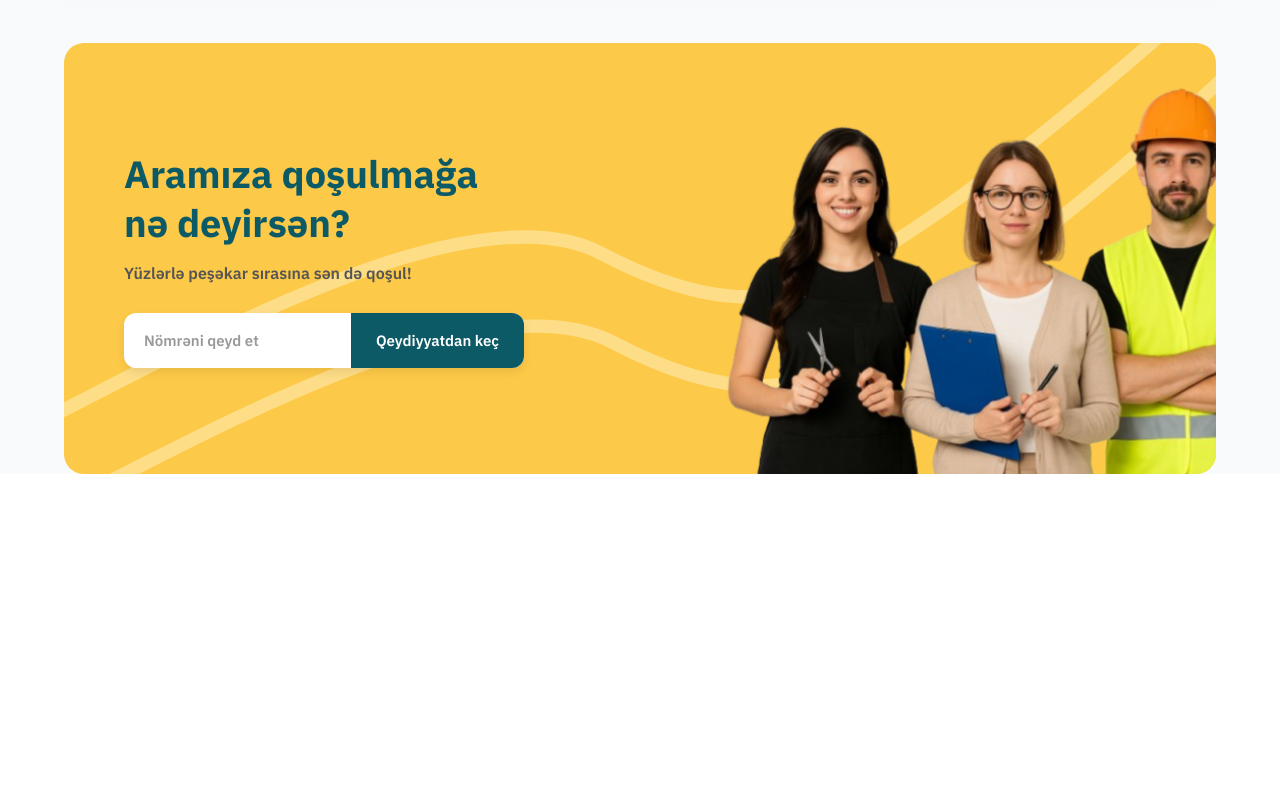
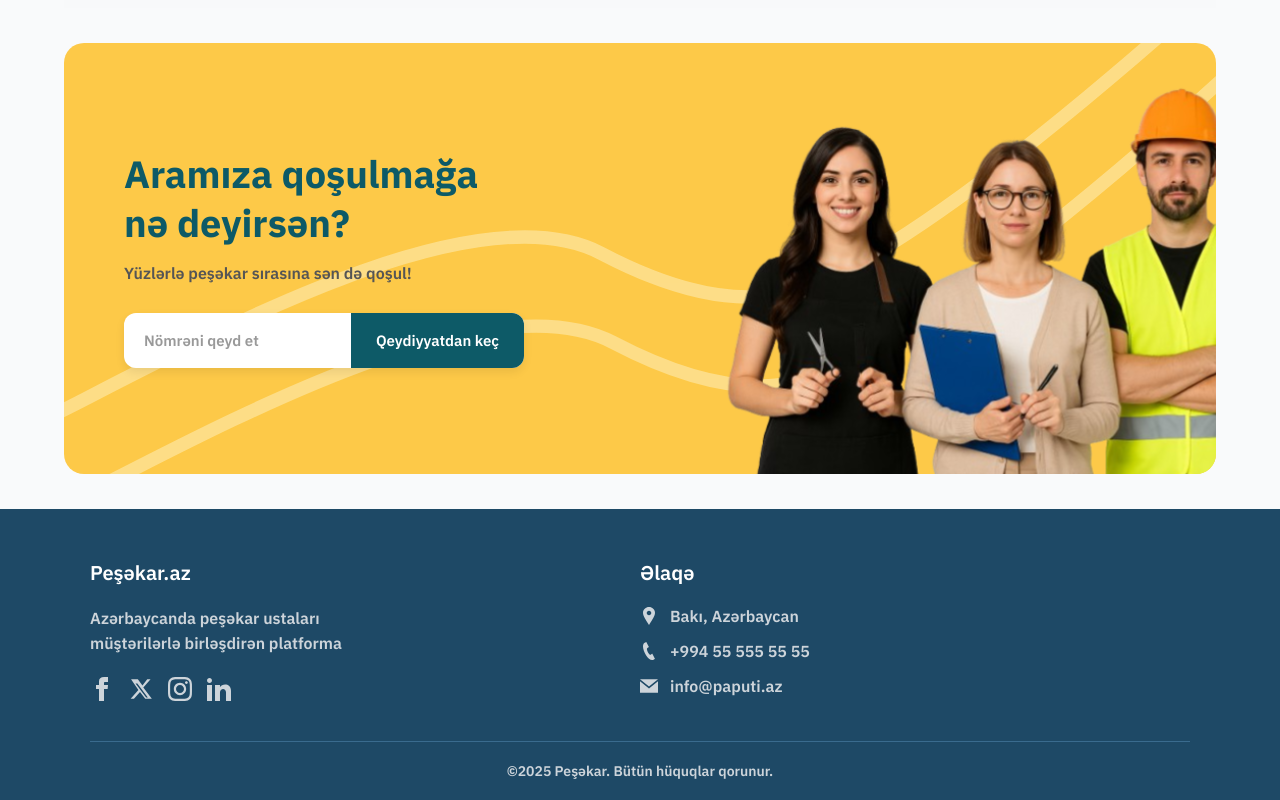
Before and after one commit to Yunis003/BDA-Pesekarlar.az, a React (Vite) app: page / in a window 1280 px wide. Shown: the part 3020-3820 px from the top of the page. Before the commit the page ends 3494 px from the top, so only its background shows below. Built offline with nearby package versions, Linux system fonts and the light colour scheme.

Commit message:
Footer Section

```diff
--- a/src/App.jsx
+++ b/src/App.jsx
@@ -6,6 +6,7 @@ import Card from './Components/Card';
 import JoinUsCard from './Components/JoinUsCard';
 import Comments from './Components/Comments';
 import StatsBanner from './Components/StatsBanner';
+import Footer from './Components/Footer';
 import './App.css';
 function App() {
   return (
@@ -18,7 +19,7 @@ function App() {
       <StatsBanner />
       <Comments />
       <JoinUsCard />
-      {/* <Footer /> */}
+      <Footer />
     </div>
   );
 }
--- /dev/null
+++ b/src/Components/Footer.jsx
@@ -0,0 +1,69 @@
+// src/Footer.js
+
+import React from 'react';
+import './Footer.css';
+
+const Footer = () => {
+  return (
+    <footer className="site-footer">
+      <div className="footer-container">
+        <div className="footer-content">
+          {/* Sol Sütun: Haqqında */}
+          <div className="footer-column footer-about">
+            <h3 className="footer-title">Peşəkar.az</h3>
+            <p className="footer-description">
+              Azərbaycanda peşəkar ustaları müştərilərlə birləşdirən platforma
+            </p>
+            <div className="social-icons">
+              <a href="#" aria-label="Facebook">
+                {/* Facebook SVG Icon */}
+                <svg xmlns="http://www.w3.org/2000/svg" width="24" height="24" viewBox="0 0 24 24" fill="currentColor"><path d="M9 8h-3v4h3v12h5v-12h3.642l.358-4h-4v-1.667c0-.955.192-1.333 1.115-1.333h2.885v-5h-3.808c-3.596 0-5.192 1.583-5.192 4.615v2.385z"/></svg>
+              </a>
+              <a href="#" aria-label="X">
+                {/* X (Twitter) SVG Icon */}
+                <svg xmlns="http://www.w3.org/2000/svg" width="24" height="24" viewBox="0 0 24 24" fill="currentColor"><path d="M18.244 2.25h3.308l-7.227 8.26 8.502 11.24h-6.617l-5.21-6.817-6.044 6.817h-3.308l7.73-8.835-7.317-10.66h6.772l4.643 6.363zm-1.102 18.25h1.7l-10.5-14.07h-1.8l10.6 14.07z"/></svg>
+              </a>
+              <a href="#" aria-label="Instagram">
+                {/* Instagram SVG Icon */}
+                <svg xmlns="http://www.w3.org/2000/svg" width="24" height="24" viewBox="0 0 24 24" fill="currentColor"><path d="M12 2.163c3.204 0 3.584.012 4.85.07 3.252.148 4.771 1.691 4.919 4.919.058 1.265.069 1.645.069 4.85s-.011 3.584-.069 4.85c-.149 3.225-1.664 4.771-4.919 4.919-1.266.058-1.644.07-4.85.07s-3.584-.012-4.85-.07c-3.26-.149-4.771-1.699-4.919-4.92-.058-1.265-.07-1.644-.07-4.85s.012-3.584.07-4.85c.149-3.227 1.664-4.771 4.919-4.919 1.266-.057 1.645-.069 4.85-.069zm0-2.163c-3.259 0-3.667.014-4.947.072-4.358.2-6.78 2.618-6.98 6.98-.059 1.281-.073 1.689-.073 4.948s.014 3.667.072 4.947c.2 4.358 2.618 6.78 6.98 6.98 1.281.058 1.689.072 4.948.072s3.667-.014 4.947-.072c4.354-.2 6.782-2.618 6.979-6.98.059-1.28.073-1.689.073-4.947s-.014-3.667-.072-4.947c-.196-4.354-2.617-6.78-6.979-6.98-1.281-.059-1.689-.073-4.948-.073zm0 5.838c-3.403 0-6.162 2.759-6.162 6.162s2.759 6.162 6.162 6.162 6.162-2.759 6.162-6.162-2.759-6.162-6.162-6.162zm0 10.162c-2.209 0-4-1.79-4-4s1.791-4 4-4 4 1.79 4 4-1.791 4-4 4zm6.406-11.845c-.796 0-1.441.645-1.441 1.44s.645 1.441 1.441 1.441 1.441-.645 1.441-1.441-.645-1.44-1.441-1.44z"/></svg>
+              </a>
+              <a href="#" aria-label="LinkedIn">
+                {/* LinkedIn SVG Icon */}
+                <svg xmlns="http://www.w3.org/2000/svg" width="24" height="24" viewBox="0 0 24 24" fill="currentColor"><path d="M4.98 3.5c0 1.381-1.11 2.5-2.48 2.5s-2.48-1.119-2.48-2.5c0-1.38 1.11-2.5 2.48-2.5s2.48 1.12 2.48 2.5zm.02 4.5h-5v16h5v-16zm7.982 0h-4.968v16h4.969v-8.399c0-4.67 6.029-5.052 6.029 0v8.399h4.988v-10.131c0-7.88-8.922-7.593-11.018-3.714v-2.155z"/></svg>
+              </a>
+            </div>
+          </div>
+
+          {/* Sağ Sütun: Əlaqə */}
+          <div className="footer-column footer-contact">
+            <h3 className="footer-title">Əlaqə</h3>
+            <ul className="contact-list">
+              <li>
+                {/* Location Icon */}
+                <svg xmlns="http://www.w3.org/2000/svg" width="18" height="18" viewBox="0 0 24 24" fill="currentColor"><path d="M12 0c-4.198 0-8 3.403-8 7.602 0 4.198 3.469 9.21 8 16.398 4.531-7.188 8-12.2 8-16.398 0-4.199-3.801-7.602-8-7.602zm0 11c-1.657 0-3-1.343-3-3s1.343-3 3-3 3 1.343 3 3-1.343 3-3 3z"/></svg>
+                <span>Bakı, Azərbaycan</span>
+              </li>
+              <li>
+                {/* Phone Icon */}
+                <svg xmlns="http://www.w3.org/2000/svg" width="18" height="18" viewBox="0 0 24 24" fill="currentColor"><path d="M20 22.621l-3.521-6.795c-.008.004-1.974.97-2.064 1.011-2.24 1.086-6.799-7.82-4.609-8.994l2.083-1.026-3.493-6.817-2.106 1.039c-7.202 3.755 4.233 25.982 11.6 22.615.121-.055 2.102-1.029 2.11-1.033z"/></svg>
+                <span>+994 55 555 55 55</span>
+              </li>
+              <li>
+                {/* Email Icon */}
+                <svg xmlns="http://www.w3.org/2000/svg" width="18" height="18" viewBox="0 0 24 24" fill="currentColor"><path d="M12 12.713l-11.985-9.713h23.97l-11.985 9.713zm0 2.574l-12-9.725v15.438h24v-15.438l-12 9.725z"/></svg>
+                <span>info@paputi.az</span>
+              </li>
+            </ul>
+          </div>
+        </div>
+
+        {/* Alt Hissə: Müəllif Hüquqları */}
+        <div className="footer-bottom">
+          <p>&copy;2025 Peşəkar. Bütün hüquqlar qorunur.</p>
+        </div>
+      </div>
+    </footer>
+  );
+};
+
+export default Footer;
--- /dev/null
+++ b/src/Components/footer.css
@@ -0,0 +1,98 @@
+/* src/Footer.css */
+
+.site-footer {
+    width: 100%;
+  background-color: #1e4966; /* Şəkildəki kimi tünd göy rəng */
+  color: #cdd4da; /* Açıq boz mətn rəngi */
+  padding: 50px 0 20px 0;
+}
+
+.footer-container {
+  max-width: 1100px;
+  margin: 0 auto;
+}
+
+.footer-content {
+  display: flex;
+  justify-content: space-between;
+  flex-wrap: wrap; /* Kiçik ekranlarda sütunların aşağı düşməsi üçün */
+  padding-bottom: 30px;
+}
+
+.footer-column {
+  flex: 1; /* Sütunların bərabər yer tutmasını təmin edir */
+  min-width: 250px; /* Sütunların çox kiçilməsinin qarşısını alır */
+}
+
+.footer-title {
+  color: #ffffff; /* Başlıqların rəngi tam ağ */
+  font-size: 20px;
+  margin-bottom: 20px;
+  font-weight: 600;
+}
+
+.footer-description {
+  line-height: 1.6;
+  max-width: 300px;
+}
+
+/* Sosial Media İkonları */
+.social-icons {
+  margin-top: 20px;
+}
+
+.social-icons a {
+  display: inline-flex;
+  justify-content: center;
+  align-items: center;
+  color: #cdd4da;
+  margin-right: 15px;
+  transition: color 0.3s ease;
+}
+
+.social-icons a:hover {
+  color: #ffffff; /* Hover zamanı ikonların rəngi */
+}
+
+/* Əlaqə Məlumatları */
+.contact-list {
+  list-style: none;
+  padding: 0;
+  margin: 0;
+}
+
+.contact-list li {
+  display: flex;
+  align-items: center;
+  margin-bottom: 15px;
+}
+
+.contact-list svg {
+  margin-right: 12px;
+  flex-shrink: 0; /* İkonların ölçüsünün dəyişməsinin qarşısını alır */
+}
+
+/* Alt hissə (Copyright) */
+.footer-bottom {
+  text-align: center;
+  padding-top: 20px;
+  border-top: 1px solid #3a6b8e; /* Ayırıcı xətt */
+  font-size: 14px;
+}
+
+/* RESPONSİV DİZAYN */
+@media (max-width: 768px) {
+  .footer-content {
+    flex-direction: column; /* Sütunları alt-alta düzür */
+    text-align: center; /* Mətnləri mərkəzləşdirir */
+  }
+
+  .footer-description {
+    margin-left: auto;
+    margin-right: auto;
+  }
+
+  .contact-list li {
+    justify-content: center; /* Əlaqə məlumatlarını mərkəzləşdirir */
+  }
+}
```
